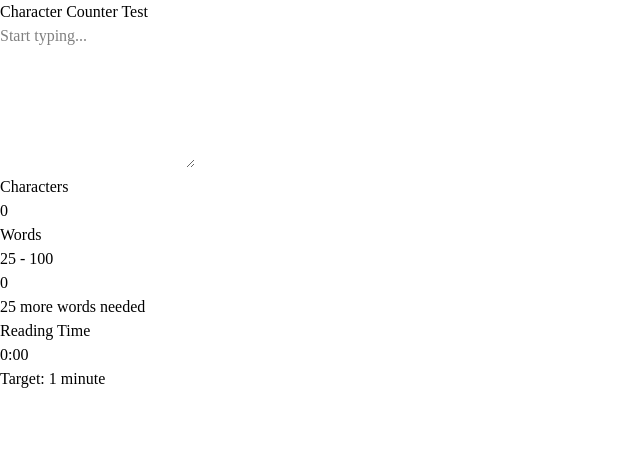
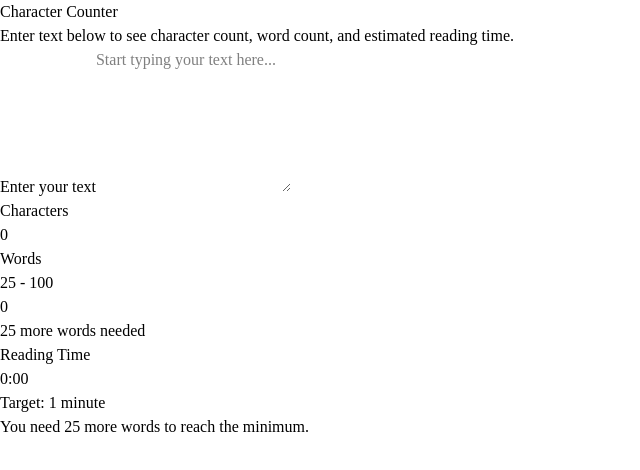
Before and after one commit to tpham0322/lab-states-events, a React (Vite) app: page / in a window 1280 px wide. Shown: the top 470 px of the page, without its empty margins (0-640 px from the left). Built offline with nearby package versions, Linux system fonts and the light colour scheme.

Commit message:
Refactoring TextInput, and CharacterCounter implementation

```diff
--- a/src/App.tsx
+++ b/src/App.tsx
@@ -1,57 +1,12 @@
-import { useMemo, useState } from "react";
-import { TextInput } from "./components/TextInput/TextInput";
-import { StatsDisplay } from "./components/StatsDisplay/StatsDisplay";
-import type { TextStats } from "./types";
+import { CharacterCounter } from "./components/CharacterCounter/CharacterCounter";
 
 function App() {
-  const [text, setText] = useState("");
-
-  const stats: TextStats = useMemo(() => {
-    const trimmedText = text.trim();
-
-    const characterCount = text.length;
-
-    const wordCount =
-      trimmedText.length === 0
-        ? 0
-        : trimmedText.split(/\s+/).length;
-
-    const readingTime = wordCount / 200;
-
-    return {
-      characterCount,
-      wordCount,
-      readingTime,
-    };
-  }, [text]);
-
   return (
-    <main className="min-h-screen bg-gray-100 px-4 py-8">
-      <div className="mx-auto max-w-4xl">
-        <h1 className="mb-6 text-center text-3xl font-bold text-gray-900">
-          Character Counter Test
-        </h1>
-
-        {/* TextInput */}
-        <div className="rounded-xl bg-white p-6 shadow-sm">
-          <TextInput
-            onTextChange={setText}
-            placeholder="Start typing..."
-          />
-        </div>
-
-        {/* StatsDisplay */}
-        <div className="mt-6">
-          <StatsDisplay
-            stats={stats}
-            showReadingTime={true}
-            minWords={25}
-            maxWords={100}
-            targetReadingTime={1}
-          />
-        </div>
-      </div>
-    </main>
+    <CharacterCounter
+      minWords={25}
+      maxWords={100}
+      targetReadingTime={1}
+    />
   );
 }
 
--- a/src/components/CharacterCounter/CharacterCounter.tsx
+++ b/src/components/CharacterCounter/CharacterCounter.tsx
@@ -0,0 +1,118 @@
+import React, {
+  useCallback,
+  useMemo,
+  useState,
+} from "react";
+
+import { TextInput } from "../TextInput/TextInput";
+import { StatsDisplay } from "../StatsDisplay/StatsDisplay";
+
+import type {
+  CharacterCounterProps,
+  TextStats,
+} from "../../types";
+
+export const CharacterCounter: React.FC<
+  CharacterCounterProps
+> = ({
+  minWords = 25,
+  maxWords = 100,
+  targetReadingTime = 1,
+}) => {
+  const [text, setText] = useState<string>("");
+
+  const handleTextChange = useCallback(
+    (newText: string) => {
+      setText(newText);
+    },
+    [],
+  );
+
+  const stats: TextStats = useMemo(() => {
+    const trimmedText = text.trim();
+
+    const characterCount = text.length;
+
+    const wordCount =
+      trimmedText.length === 0
+        ? 0
+        : trimmedText.split(/\s+/).length;
+
+    /*
+     * Estimated reading speed:
+     * 200 words per minute.
+     */
+    const readingTime =
+      wordCount === 0 ? 0 : wordCount / 200;
+
+    return {
+      characterCount,
+      wordCount,
+      readingTime,
+    };
+  }, [text]);
+
+  const isMinimumMet = stats.wordCount >= minWords;
+  const isMaximumExceeded = stats.wordCount > maxWords;
+
+  return (
+    <main className="min-h-screen bg-gray-100 px-4 py-8 sm:px-6 lg:px-8">
+      <div className="mx-auto max-w-4xl">
+        {/* Header */}
+        <header className="mb-8 text-center">
+          <h1 className="text-3xl font-bold tracking-tight text-gray-900 sm:text-4xl">
+            Character Counter
+          </h1>
+
+          <p className="mt-2 text-gray-600">
+            Enter text below to see character count,
+            word count, and estimated reading time.
+          </p>
+        </header>
+
+        {/* Main Card */}
+        <div className="rounded-2xl bg-white p-5 shadow-lg sm:p-8">
+          <TextInput
+            onTextChange={handleTextChange}
+            placeholder="Start typing your text here..."
+          />
+
+          <div className="mt-6">
+            <StatsDisplay
+              stats={stats}
+              showReadingTime={true}
+              minWords={minWords}
+              maxWords={maxWords}
+              targetReadingTime={targetReadingTime}
+            />
+          </div>
+
+          {/* Feedback */}
+          <div
+            className={`mt-6 rounded-lg p-4 text-sm ${
+              isMaximumExceeded
+                ? "bg-red-50 text-red-700"
+                : isMinimumMet
+                  ? "bg-green-50 text-green-700"
+                  : "bg-yellow-50 text-yellow-700"
+            }`}
+            role="status"
+            aria-live="polite"
+          >
+            {isMaximumExceeded
+              ? `You have exceeded the ${maxWords}-word maximum.`
+              : isMinimumMet
+                ? "Your text has reached the minimum word goal."
+                : `You need ${
+                    minWords - stats.wordCount
+                  } more ${
+                    minWords - stats.wordCount === 1
+                      ? "word"
+                      : "words"
+                  } to reach the minimum.`}
+          </div>
+        </div>
+      </div>
+    </main>
+  );
+};
--- a/src/components/TextInput/TextInput.tsx
+++ b/src/components/TextInput/TextInput.tsx
@@ -6,14 +6,29 @@ export const TextInput: React.FC<TextInputProps> = ({
   placeholder = "Start typing...",
   initialValue = "",
 }) => {
+  const handleChange = (
+    event: React.ChangeEvent<HTMLTextAreaElement>,
+  ) => {
+    onTextChange(event.target.value);
+  };
+
   return (
     <div className="w-full">
+      <label
+        htmlFor="text-input"
+        className="mb-2 block text-sm font-medium text-gray-700"
+      >
+        Enter your text
+      </label>
+
       <textarea
-        className="w-full rounded-lg border border-gray-300 p-4"
+        id="text-input"
+        className="min-h-48 w-full resize-y rounded-xl border border-gray-300 bg-white p-4 text-gray-900 shadow-sm outline-none transition focus:border-blue-500 focus:ring-2 focus:ring-blue-500"
         placeholder={placeholder}
         defaultValue={initialValue}
-        onChange={(e) => onTextChange(e.target.value)}
+        onChange={handleChange}
         rows={6}
+        aria-label="Text input"
       />
     </div>
   );
```
